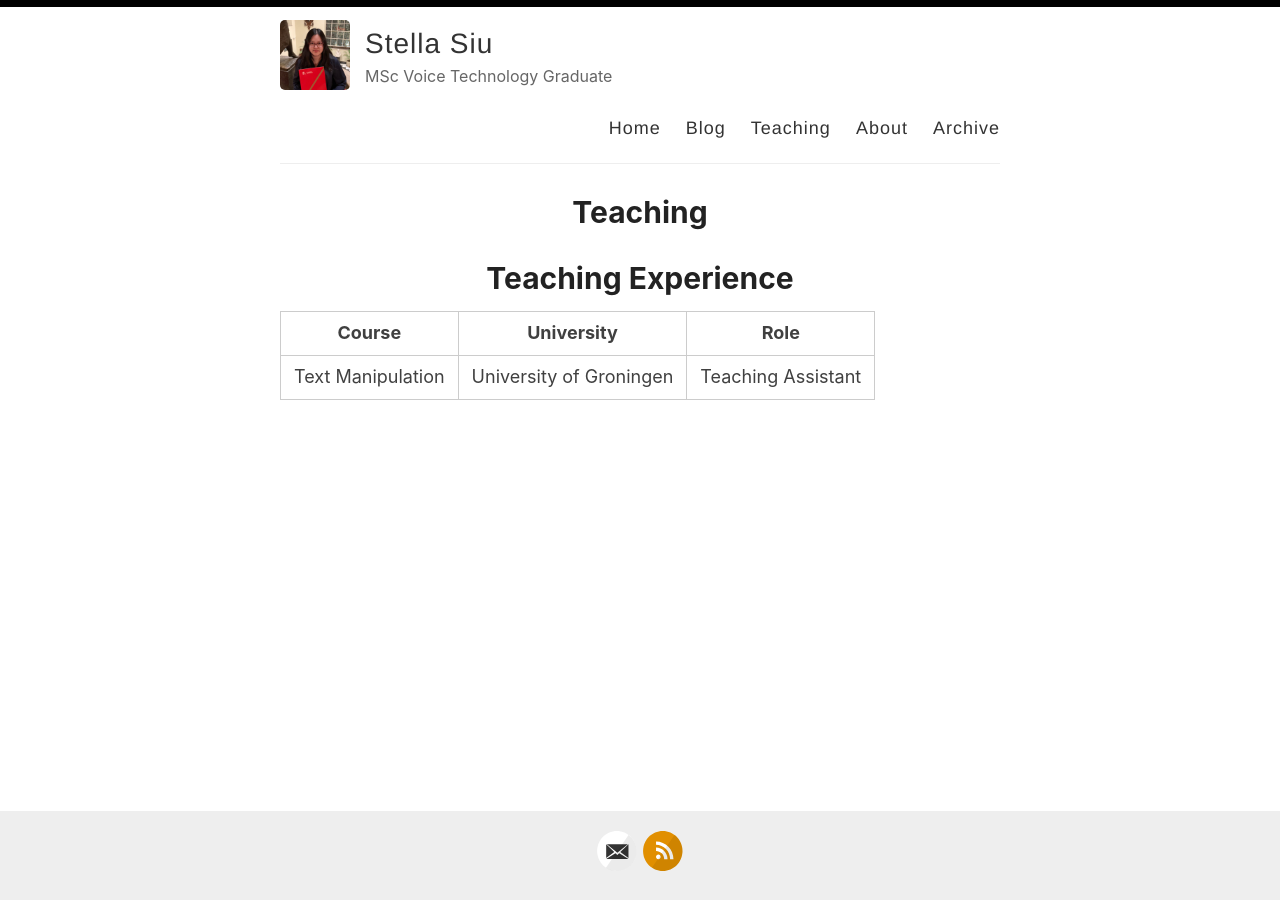
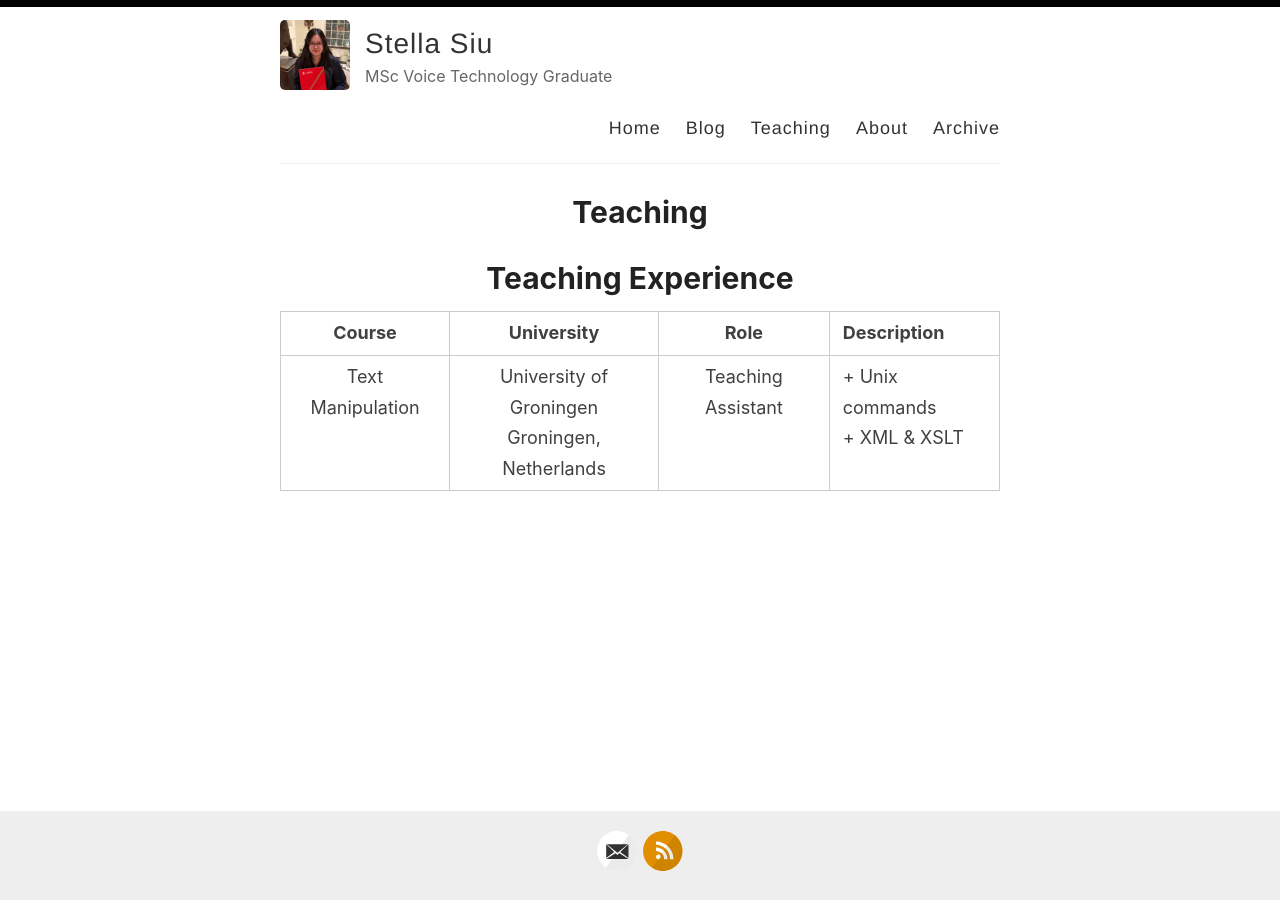
Before and after one commit to stellasiu/stellasiu.github.io, a Jekyll site: the page built from _pages/teaching.md, in a window 1280 px wide. Built offline with Jekyll 4.4.1, drawn with Linux system fonts in a browser that asks for light colours.

Commit message:
Update teaching.md

```diff
--- a/_pages/teaching.md
+++ b/_pages/teaching.md
@@ -6,6 +6,6 @@ permalink: /teaching/
 
 # Teaching Experience
 
-| Course                 | University                                    |  Role              |
-| :--------------------: |:---------------------------------------------:| :-----------------:|
-| Text Manipulation      | University of Groningen                       | Teaching Assistant |
+| Course                 | University                    |  Role              | Description           |
+| :--------------------: |:-----------------------------:| :-----------------:|
+| Text Manipulation      | University of Groningen<br>Groningen, Netherlands         | Teaching Assistant | + Unix commands<br>+ XML & XSLT
```
